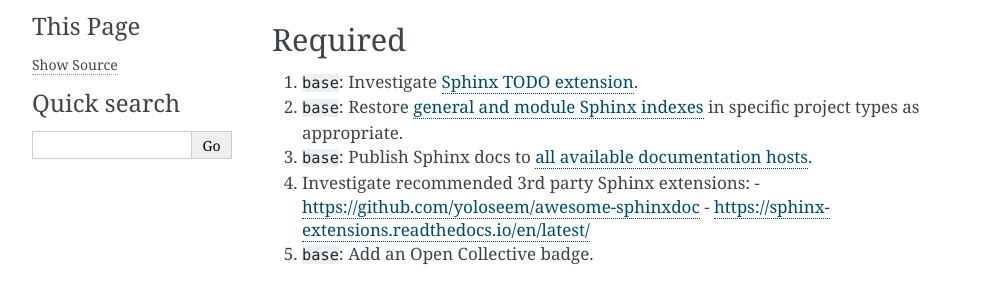
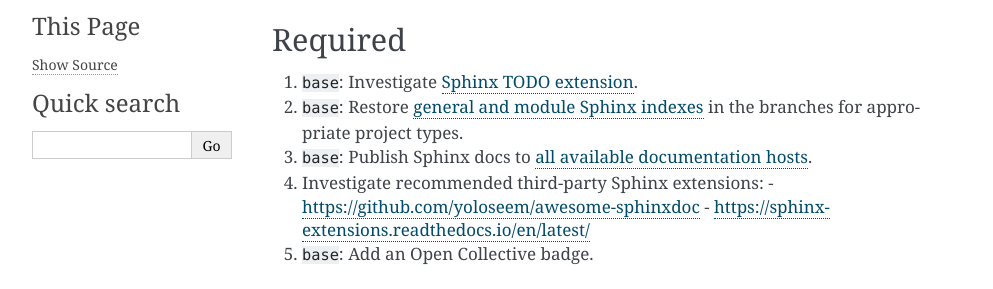
Before and after one commit to rpatterson/prunerr, a Sphinx documentation site: the page built from docs/todo.rst, in a window 1280 px wide. Shown: the part 180-469 px from the top of the page, without its empty margins (148-1141 px from the left). Built offline with Sphinx 7.4.7, drawn with Linux system fonts in a browser that asks for light colours.

```diff
--- a/docs/todo.rst
+++ b/docs/todo.rst
@@ -20,12 +20,12 @@
 
 #. ``base``: Restore `general and module Sphinx indexes
    <https://www.sphinx-doc.org/en/master/usage/restructuredtext/directives.html#special-names>`_
-   in specific project types as appropriate.
+   in the branches for appropriate project types.
 
 #. ``base``: Publish Sphinx docs to `all available documentation hosts
    <https://www.sphinx-doc.org/en/master/faq.html#using-sphinx-with>`_.
 
-#. Investigate recommended 3rd party Sphinx extensions:
+#. Investigate recommended third-party Sphinx extensions:
    - https://github.com/yoloseem/awesome-sphinxdoc
    - https://sphinx-extensions.readthedocs.io/en/latest/
 
```
Also changed, not shown: 1 other file.
